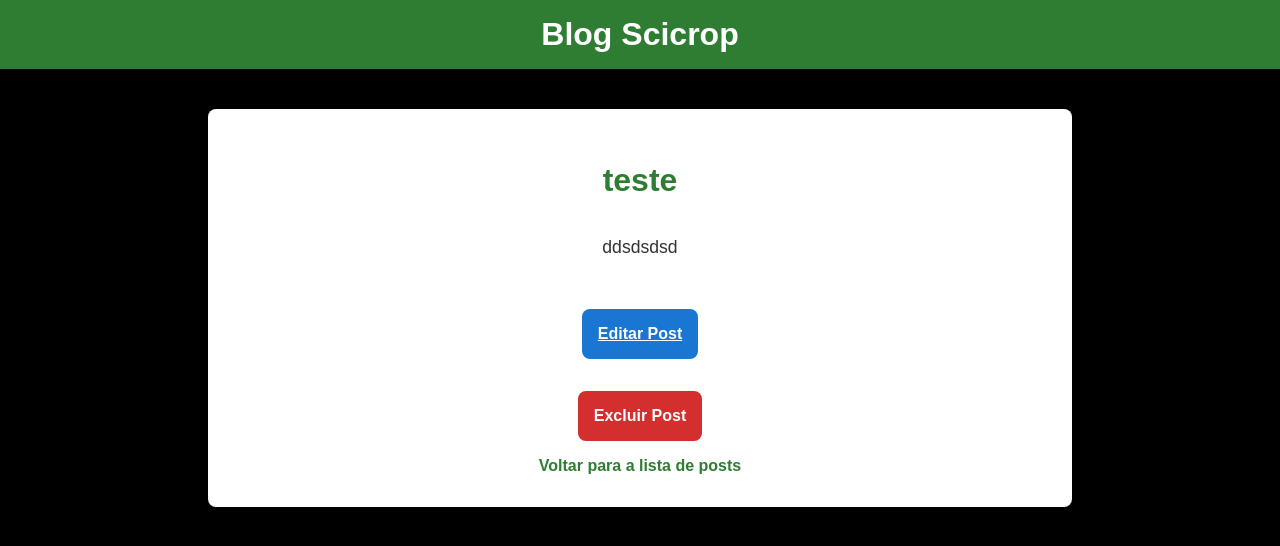
After one commit to silvio009/Desafio_tecnico, a Django app: template scicrop/blog_project/blog/templates/blog/post_update.html in a window 1280 px wide. The commit adds this page. Shown: the top 546 px of the page. Run offline with Django 5.2, Linux system fonts and the light colour scheme; the template is opened without the code that fills it: values that come from a table or form of the project are taken from there, others are empty; data comes from the database, SQL or seed files in the repository; both versions use the stored data as it was after the commit.

Commit message:
Metodo delete

```diff
--- /dev/null
+++ b/scicrop/blog_project/blog/templates/blog/post_update.html
@@ -0,0 +1,122 @@
+<!DOCTYPE html>
+<html lang="pt-br">
+<head>
+    <meta charset="UTF-8">
+    <meta name="viewport" content="width=device-width, initial-scale=1.0">
+    <title>{{ post.title }} - Blog Scicrop</title>
+    <style>
+        /* Estilização geral */
+        body {
+            font-family: Arial, sans-serif;
+            background-color: #000; /* Fundo preto */
+            color: #fff; /* Texto branco */
+            margin: 0;
+            padding: 0;
+            display: flex;
+            flex-direction: column;
+            align-items: center;
+        }
+
+        /* Estilo do cabeçalho */
+        header {
+            background-color: #2e7d32;
+            width: 100%;
+            padding: 1rem 0;
+            text-align: center;
+            color: white;
+            font-size: 2rem;
+            font-weight: bold;
+            box-shadow: 0 4px 6px rgba(0, 0, 0, 0.2);
+        }
+
+        /* Estilo do conteúdo */
+        main {
+            display: flex;
+            flex-direction: column;
+            align-items: center;
+            justify-content: center;
+            width: 100%;
+            max-width: 800px;
+            margin-top: 5vh;
+            padding: 2rem;
+            background: white; /* Fundo branco para o conteúdo */
+            border-radius: 8px;
+            box-shadow: 0 4px 6px rgba(0, 0, 0, 0.4);
+            color: #333; /* Cor do texto */
+        }
+
+        main h1 {
+            margin-bottom: 1rem;
+            color: #2e7d32;
+        }
+
+        main p {
+            font-size: 1.1rem;
+            margin-bottom: 2rem;
+            line-height: 1.6;
+        }
+
+        /* Botões */
+        .btn {
+            padding: 1rem;
+            margin: 1rem;
+            border: none;
+            border-radius: 8px;
+            font-weight: bold;
+            font-size: 1rem;
+            cursor: pointer;
+            transition: background-color 0.2s ease, transform 0.2s ease;
+        }
+
+        .btn-edit {
+            background-color: #1976d2;
+            color: white;
+        }
+
+        .btn-edit:hover {
+            background-color: #1565c0;
+            transform: scale(1.02);
+        }
+
+        .btn-delete {
+            background-color: #d32f2f;
+            color: white;
+        }
+
+        .btn-delete:hover {
+            background-color: #c62828;
+            transform: scale(1.02);
+        }
+
+        .back-link {
+            text-align: center;
+            text-decoration: none;
+            color: #2e7d32;
+            font-weight: bold;
+            transition: color 0.2s ease;
+        }
+
+        .back-link:hover {
+            color: #388e3c;
+        }
+    </style>
+</head>
+<body>
+    <header>
+        Blog Scicrop
+    </header>
+    <main>
+        <h1>{{ post.title }}</h1>
+        <p>{{ post.content }}</p>
+
+        <!-- Botões de Editar e Excluir -->
+        <a href="{% url 'post_edit' post.id %}" class="btn btn-edit">Editar Post</a>
+        <form method="POST" action="{% url 'post_delete' post.id %}" style="display:inline;">
+            {% csrf_token %}
+            <button type="submit" class="btn btn-delete" onclick="return confirm('Você tem certeza que deseja excluir este post?');">Excluir Post</button>
+        </form>
+
+        <a href="{% url 'post_list' %}" class="back-link">Voltar para a lista de posts</a>
+    </main>
+</body>
+</html>
--- a/scicrop/blog_project/blog/urls.py
+++ b/scicrop/blog_project/blog/urls.py
@@ -3,8 +3,8 @@ from . import views
 
 urlpatterns = [
     path('', views.post_list, name='post_list'),
-    path('post/<int:post_id>/', views.post_detail, name='post_detail'),
-    path('post/new/', views.post_create, name='post_create'),
-    path('post/<int:post_id>/editar/', views.editar_post, name='editar_post'),
-    path('post/<int:post_id>/excluir/', views.excluir_post, name='excluir_post'),
+    path('post/create/', views.post_create, name='post_create'),
+    path('post/<int:id>/', views.post_detail, name='post_detail'),
+    path('post/<int:id>/edit/', views.edit_post, name='post_edit'),
+    path('post/<int:id>/delete/', views.delete_post, name='post_delete'),
 ]
--- a/scicrop/blog_project/blog_project/urls.py
+++ b/scicrop/blog_project/blog_project/urls.py
@@ -1,8 +1,10 @@
 from django.urls import path
 from blog import views
 
+from django.contrib import admin
+from django.urls import path, include
+
 urlpatterns = [
-    path('', views.post_list, name='post_list'),
-    path('post/<int:post_id>/', views.post_detail, name='post_detail'),
-    path('post/new/', views.post_create, name='post_create'),
+    path('admin/', admin.site.urls),
+    path('', include('blog.urls')),
 ]
```
Also changed, not shown: scicrop/blog_project/blog/templates/blog/editar_post.html (deleted, +0 -25 lines), scicrop/blog_project/blog/templates/blog/excluir_post.html (deleted, +0 -25 lines), scicrop/blog_project/blog/templates/blog/post_detail.html (+43 -2 lines), scicrop/blog_project/blog/templates/blog/post_list.html (+19 -0 lines), scicrop/blog_project/blog/views.py (+14 -10 lines), scicrop/blog_project/db.sqlite3.
